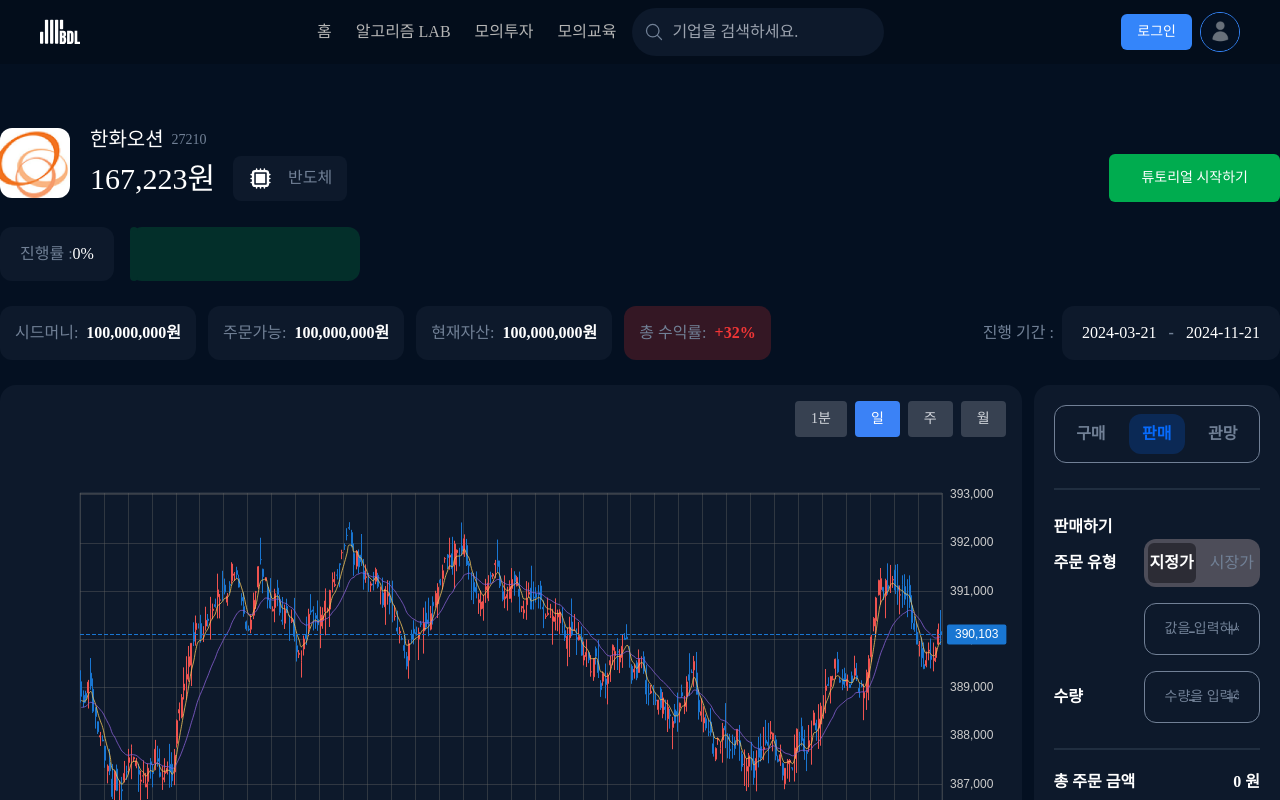
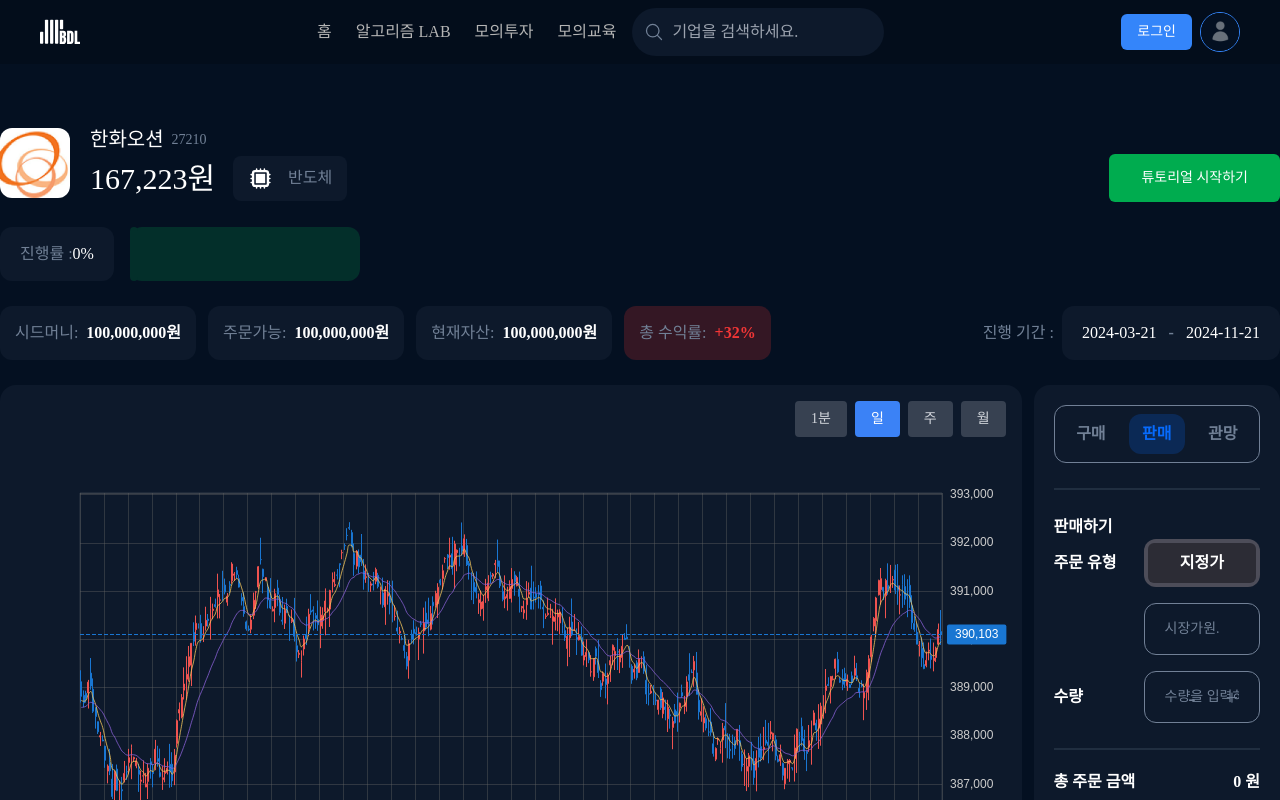
Before and after one commit to stitchzzang/BDL_PJT, a React (Vite) app: page /simulated-education in a window 1280 px wide. Both pictures are taken after a click on the element "판매". Shown: the top 800 px of the page. Built offline with nearby package versions, Linux system fonts and the light colour scheme; a web font is replaced by a local one.

Commit message:
refector:판매 -> 튜토리얼화

```diff
--- a/src/components/stock-tutorial/stock-tutorial-order/tutorial-order-status-shell.tsx
+++ b/src/components/stock-tutorial/stock-tutorial-order/tutorial-order-status-shell.tsx
@@ -65,12 +65,6 @@ export const TutorialOrderStatusShell = () => {
                 >
                   <p>지정가</p>
                 </div>
-                <div
-                  className={`${isActive === '시장가' ? `bg-btn-primary-inactive-color ${h3Style}` : ''} w-full cursor-pointer rounded-md  py-2 text-center text-[16px] text-border-color transition-all duration-300`}
-                  onClick={() => isActiveHandler('시장가')}
-                >
-                  <p>시장가</p>
-                </div>
               </div>
             </div>
           </div>
@@ -78,24 +72,8 @@ export const TutorialOrderStatusShell = () => {
             {/* 값 입력 구역 */}
             <div className="min-w-[74px]" />
             <div className="relative flex w-full max-w-[80%] flex-col gap-2">
-              <NumberInput value={buyCost} setValue={setBuyCost} placeholder="값을 입력하세요." />
-              <div className="pointer-events-none absolute inset-0 flex items-center justify-end px-[8px] text-border-color">
-                <div className="pointer-events-auto flex min-h-10 min-w-10 items-center justify-center rounded-md hover:bg-background-color">
-                  <button
-                    className="text-[22px]"
-                    onClick={() => CostButtonHandler('-', buyCost, setBuyCost, 100)}
-                  >
-                    -
-                  </button>
-                </div>
-                <div className="pointer-events-auto flex min-h-10 min-w-10 items-center justify-center rounded-md hover:bg-background-color">
-                  <button
-                    className="text-[22px]"
-                    onClick={() => CostButtonHandler('+', buyCost, setBuyCost, 100)}
-                  >
-                    +
-                  </button>
-                </div>
+              <div className="pointer-events-none">
+                <NumberInput value={buyCost} setValue={setBuyCost} placeholder="시장가원." />
               </div>
             </div>
           </div>
```
